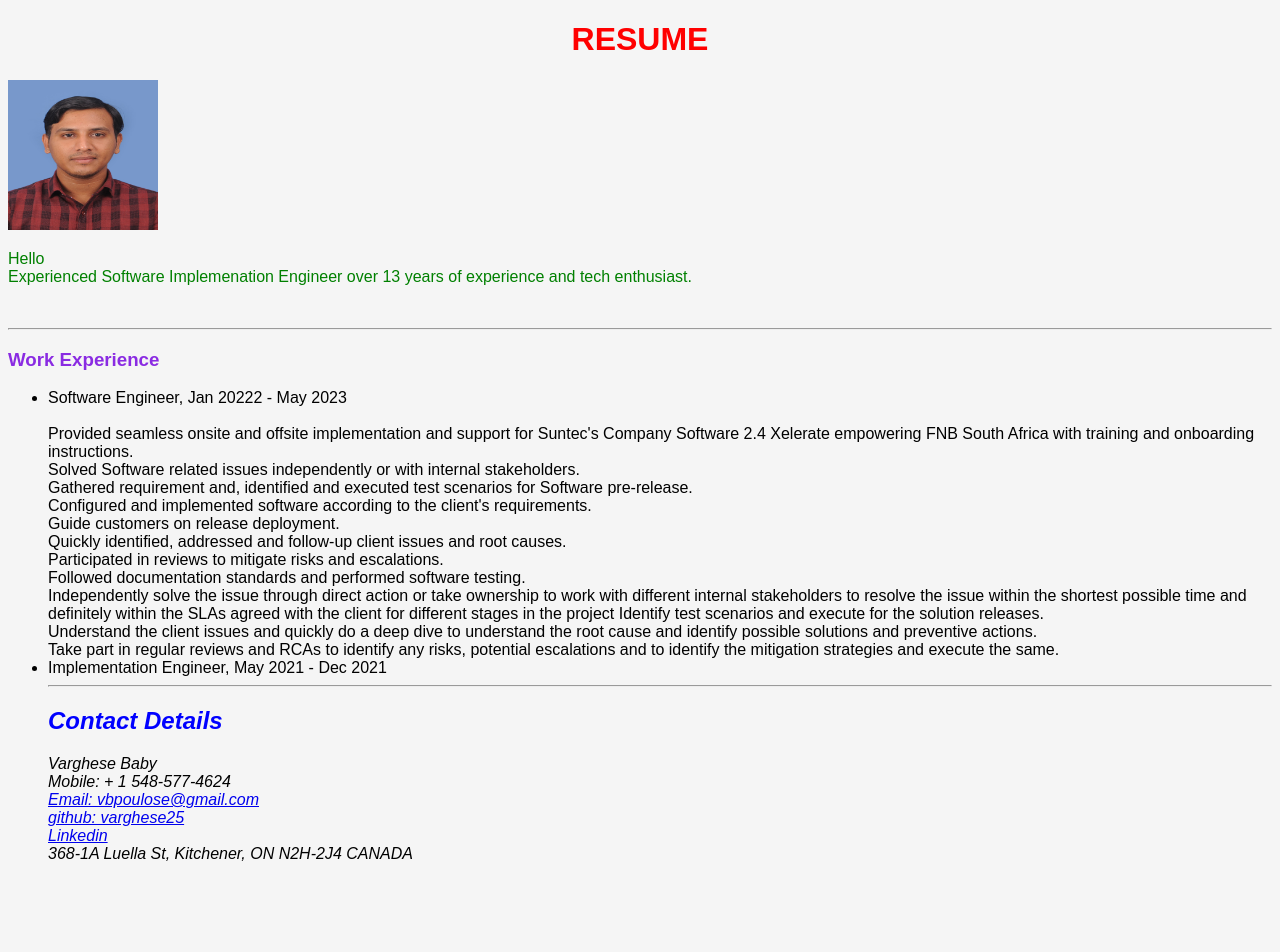
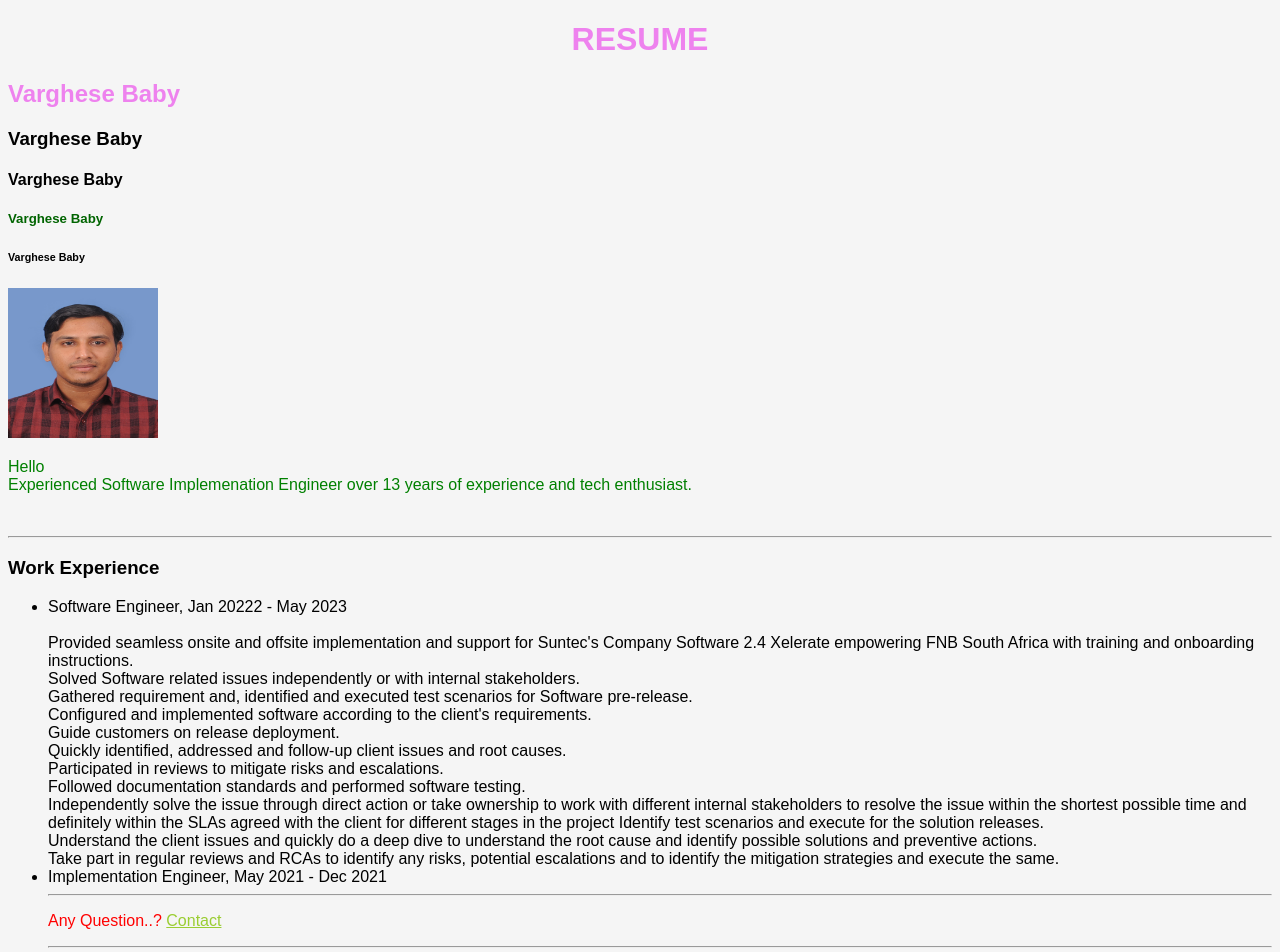
Before and after one commit to varghese25/HTML---CSS, a plain HTML site: page index.html in a window 1280 px wide. Shown: the top 952 px of the page. Before the commit the page ends 879 px from the top, so only its background shows below. Drawn offline with Linux system fonts and the light colour scheme.

Commit message:
Feat: Text & Color in CSS

```diff
--- a/index.html
+++ b/index.html
@@ -2,15 +2,26 @@
 <!DOCTYPE html>
 <html>
 <head>
-  <link rel="stylesheet" href="styles.css">
+  <link rel="stylesheet" href="styles.css" type="text/css">
   <title>My Resume</title>
 </head>
 <body>
   <h1>
     <center>RESUME</center>
+    <h2>Varghese Baby</h2> <!--Sibiling Selector pink the h5 heading tag using style css-->
+    <h3>Varghese Baby</h3>
+    <h4>Varghese Baby</h4>
+    <h5>Varghese Baby</h5>
+    <h6>Varghese Baby</h6>
   </h1>
   <img src="images/31009-17.jpg" alt="Varghese Baby" width="150" height="150">
-  <p id="experience"> <!--used id "experience" to bring this para in green css used # as id so in page experince alone displayed in greencolor check css -->
+  <p class="greentext"> <!--used id="experience" to bring this para in green css used # as id so in page experince alone displayed in greencolor check css
+    class: can be used so that text appear in green color. id & class difference class: doesnt need unquie name. for id: need unquie name
+    HTML <p id="experience", <p class="greentext>"
+      css #experience{
+  color: green;
+   .greentext{
+  color: green;-->
     Hello<br>
     Experienced Software Implemenation Engineer over 13 years of experience and tech enthusiast.</p> <br>
     <hr>
@@ -37,6 +48,13 @@
 
     <li>Implementation Engineer, May 2021 - Dec 2021</li>
     <hr>
+
+    <div>
+      <p> Any Question..? <a href="Contact"> Contact</a></p> <!--div is parent child <p>. similary <P> is parent <a> is child i want this line alone ( <p> Any Question..?)red check style.css div>p{
+        color: red; -->
+    </div>
+    <hr>
+
     <h2>
       <address>Contact Details</address>
     </h2>
--- a/styles.css
+++ b/styles.css
@@ -1,23 +1,57 @@
-body {
+ body {
   background-color: whitesmoke;
 }
-h1{
+/* Type Selector */
+h1{ /*specfic rule*/
   color: red;
 }
-h2{
-  color: blue;
-}
 
-h3{
-  color: blueviolet;
-}
 p {
   color: black;
 }
+/* Universal Selector */
 *{ /* universal selector which will change font type of all. in case for if specified i wont change h2*/
   font-family: Arial, sans-serif;
 }
+
+
+
+/*id & class difference class: doesnt need unquie name. for id: need unquie name id: #experience class: . */
 /*  <p id="experience"> used id "experience" to bring this para in green css used # as id so in page experince alone displayed in greencolor check css*/
-#experience{
+#experience{ /* Id Selector # importat to call id from index*/
   color: green;
 }
+
+/* <p class="greentext" class: can be used so that text appear in green color.> */
+.greentext{ /* Class Selector dot important to call from idex*/
+  color: green;
+}
+
+/* child selector */
+div>p{ /* div without > we can use div p meaning it will change the paragrp not div*/
+  color: red; /* div  is parent dirct child <p> tag in this Any Question..? changed to red*/
+}
+/* descendant selector */
+p>a{ /* One way to write another way below*/
+  color: yellowgreen; /* <p> is parent <a> child is descentant for div tag. in this <a href="Contact"> Contact</a>changed to yellogreen*/
+}
+/* descendant selector */
+div a{ /* Another way to write above code. div(descendant) <a> <a href="Contact"> Contact</a>changed to yellogreen*/
+  color: yellowgreen; /* Another way to write above code. <a href="Contact"> Contact</a>changed to yellogreen*/
+}
+
+/* sibling selector */
+h1~h5{ /* h1 is sibling of h5. h1~h5 will change h5 color to darkgreen. it will change h5 not h1*/
+  color: darkgreen; /* h5 color changed to darkgreen*/
+}
+/* Adjucent sibiling */
+h1+h2{ /* h1 is adjucent sibling of h2 near to h1 is h2. h1+h2 will change h2 color to blue.it will change h2 not h1*/
+  color: blue; /* h2 color changed to blue*/
+ }
+  /*h2 her h2 follow spific rule */
+
+
+/*  */
+h1,h2{
+  color: violet !important;
+}  /*here h2 is not spicific so the rule not applicable above mentioned. ! important mentioned what ever spicific rule it will be override changes to violet */
--- /dev/null
+++ b/tiju.css
@@ -0,0 +1,84 @@
+body{
+    font-family: 'Courier New', Courier, monospace; /*font family*/
+    background-color: white;
+    font-size: 1em;
+}
+
+
+h1,h2{
+
+    font-family: Georgia, 'Times New Roman', Times, serif; /*font family*/
+    font-weight: normal;
+    font-style: italic; /*italic, oblique*/
+    font-stretch: extra-condensed;  /*condensed, normal, expanded, extra-expanded, ultra-expanded*/
+    text-transform: uppercase; /*uppercase*/
+    text-transform: lowercase; /*lowercase*/
+    text-transform: capitalize; /*capitalize*/
+    text-decoration: underline; /*underline, overline, line-through, none*/
+    text-decoration: dotted underline; /*dotted, dashed, solid, double, wavy*/
+    text-decoration: line-through; /*underline, overline, line-through, none*/
+    text-decoration: underline; /*underline, overline, line-through, none*/
+    text-decoration: none; /*underline, overline, line-through, none*/
+    letter-spacing: .5em; /*letter spacing*/
+    word-spacing: .2em; /*word spacing*/
+    text-align: center; /*left, right, center, justify*/
+
+    /* font-size: 12px; font size, default size is 16px. Modern computer define pixel as 1/125th of an inch*/
+    /* font-size: 75%;  can give in 75 percentage 12px.  100 % is default 16 pixel*/
+    font-size: 1em; /*em  (means with of m) is relative to the font-size of the element itself. 1em (default 16px)is equal to the current font-size of the element. 2em means 2 times the size of the current font. Ems are scalable in nature, so 2em would equal 24px (assuming the default size is 12px).*/
+/* em size can manipulate from relavtive meaning from h1,h2 i can able to control body font-size1 em is taken and which add to relative em which can increase and decrease  from here px also do some thing*/
+    color: rgb(100, 150, 75); /*rgb color code*/
+    color: #64964B; /*hex color code*/
+    /*h3  green both same in RGB & HEX calcuation 16/100=64 16/150=96 16/75=4b in hex 11 is b*/
+    color : hsl(100, 33.3%, 44.1%); /*hsl color code  introduced in css3*/
+    color: black;  /*text color should be high contrast so that it will be easy to read*/
+    background-color: rgb(255, 0,0,); /*red color*/
+    background-color: rgba(255, 0,0, 0.1); /*0.1 opacity  introduced in css3 so some time this might not work old b
+    browser safer side rgb. Now it will what ever last background color it will apply according rule in case older browser it will take above bckgroud color*/
+}
+
+p{
+    line-height: 1.5em; /*line height*/
+    text-align: left; /*left, right, center, justify*/
+    text-indent: 50px; /*text indent*/
+    /* /text-indent: -9999px; /*it will text to next page. which useful during log/ */
+    /* text-shadow: 2px 2px 2px #000000; first px shade towards right, second shadow towards down, third px blur, finally color */
+}
+/*Pseudo-elements*/
+p:first-letter{
+    font-size: 2em; /*first letter size*/
+}
+    /* /* p:first-line{
+        font-size: 2em; first letter size
+    } */
+
+
+    /* Pseudo-classes for  <a href=""> link  follow same Order*/
+a:visited{
+    color: brown; /*visited link color   <a href="">View Courses</a>*/
+}
+a:link{
+    color: blue; /*link color not vistied . Now i dint click it will blue color
+    if i click change to visited brown color <a href="https://www.fontsquirrel.com/">References</a>*/
+}
+a:hover{
+    color: yellow; /*mouse over link color <a href="https://www.fontsquirrel.com/">References</a>*/
+}
+a:focus{
+    color: darkgreen; /*when user click link it will focus on link*/
+}
+a:active{
+    color: deeppink; /* user click link it active for few second wheather user clicked or not */
+}
+
+/* p[class]{ /* p means paragragh[class] parathesise inside class means any class.Even any attribute it can [id].
+    if you remove class name myclass <p id="para1" class="myclass"> it wont change color.   change to below mentioned */
+    /* color: orangered;
+} Another Example below */ */
+/* p[id =para1]{ /* p means paragragh[id =para1] parathesise inside id means any id.
+    color: orangered; /*id selector
+    }*/
+
+p[class^="m"]{
+color: yellow;
+}
```
Also changed, not shown: cssDemo.html (added, +28 -0 lines), 1 other file.
